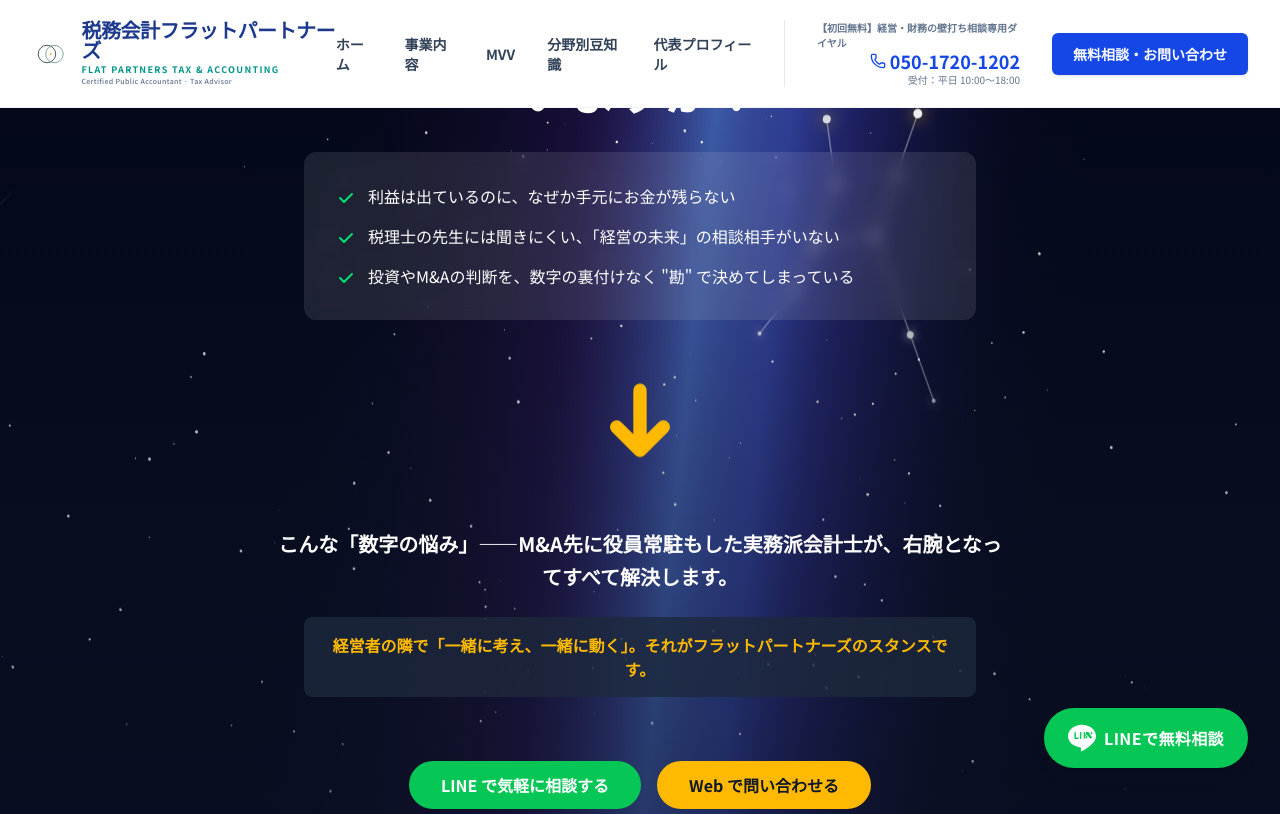
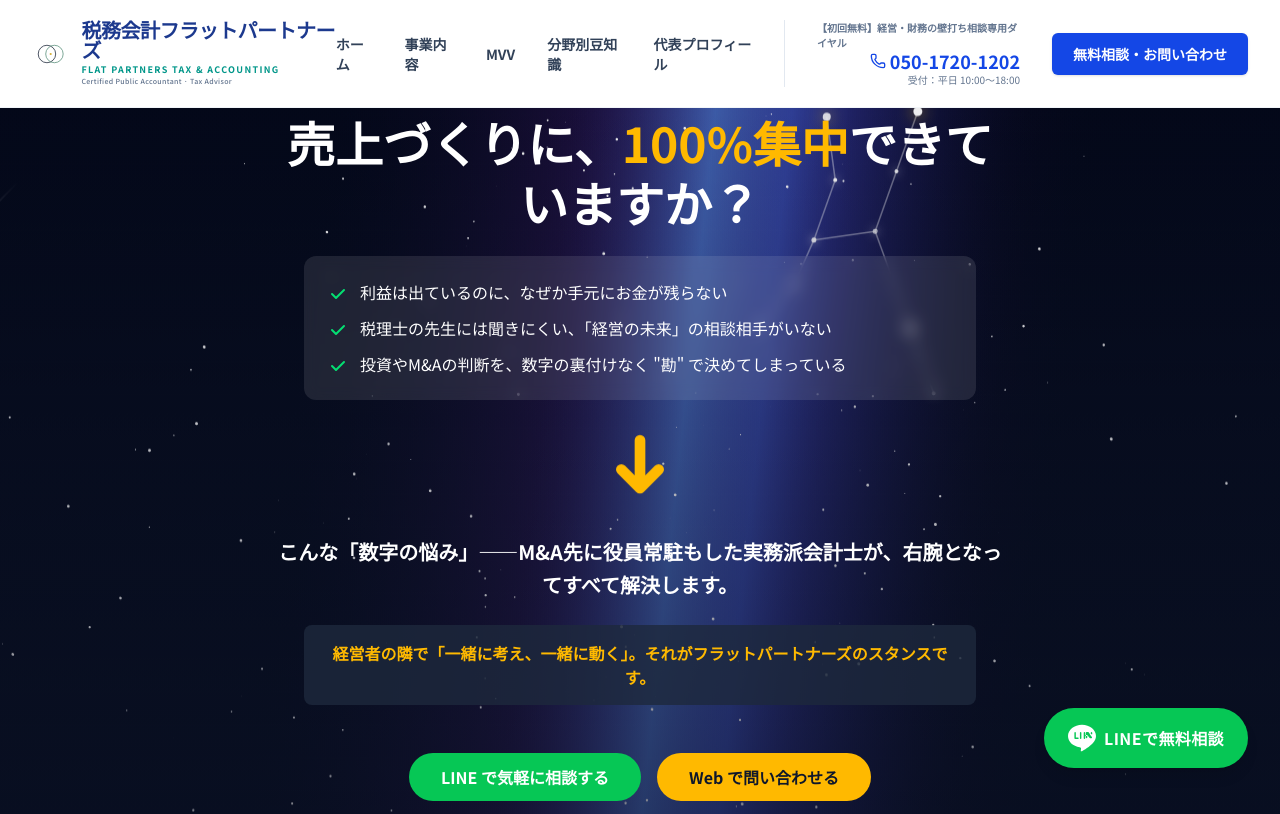
Before and after one commit to Watanabe0618-flat/flatpartners-site, a React (Vite) app: page / in a window 1280 px wide. Shown: the top 814 px of the page. Built offline with nearby package versions, Linux system fonts and the light colour scheme.

Commit message:
Add files via upload

```diff
--- a/src/components/Hero.tsx
+++ b/src/components/Hero.tsx
@@ -7,17 +7,17 @@ export default function Hero() {
       <StarryBackground />
       <div className="absolute inset-0 bg-gradient-to-b from-transparent to-slate-950/50 pointer-events-none" />
 
-      <div className="relative z-10 text-center max-w-3xl mx-auto px-4 pt-16 md:pt-0">
+      <div className="relative z-10 text-center max-w-3xl mx-auto px-4 pt-16 md:pt-28">
         {/* h1: モバイルはtext-2xlに縮小、余白も詰める */}
-        <h1 className="text-2xl md:text-5xl font-bold text-white leading-tight mb-3 md:mb-8">
+        <h1 className="text-2xl md:text-5xl font-bold text-white leading-tight mb-3 md:mb-6">
           売上づくりに、
           <span className="text-amber-400">100%集中</span>
           できていますか？
         </h1>
 
         {/* ペインポイント: モバイルはパディングと行間を圧縮 */}
-        <div className="bg-white/10 backdrop-blur-sm rounded-xl p-3 md:p-8 mb-3 md:mb-8 max-w-2xl mx-auto">
-          <div className="space-y-1.5 md:space-y-4 text-left">
+        <div className="bg-white/10 backdrop-blur-sm rounded-xl p-3 md:p-6 mb-3 md:mb-6 max-w-2xl mx-auto">
+          <div className="space-y-1.5 md:space-y-3 text-left">
             <PainPoint text="利益は出ているのに、なぜか手元にお金が残らない" />
             <PainPoint text="税理士の先生には聞きにくい、「経営の未来」の相談相手がいない" />
             <PainPoint text='投資やM&Aの判断を、数字の裏付けなく "勘" で決めてしまっている' />
@@ -25,10 +25,10 @@ export default function Hero() {
         </div>
 
         {/* SOLUTION */}
-        <div className="mb-0 md:mb-8 flex flex-col items-center">
-          <div className="flex justify-center my-2 md:my-12">
+        <div className="mb-0 md:mb-6 flex flex-col items-center">
+          <div className="flex justify-center my-2 md:my-6">
             <svg
-              className="w-16 h-16 md:w-20 md:h-20 text-amber-400 animate-bounce"
+              className="w-16 h-16 md:w-16 md:h-16 text-amber-400 animate-bounce"
               fill="none"
               stroke="currentColor"
               viewBox="0 0 24 24"
@@ -41,14 +41,14 @@ export default function Hero() {
             こんな「数字の悩み」——<br className="md:hidden" />M&A先に役員常駐もした実務派会計士が、右腕となってすべて解決します。
           </p>
           {/* 権威テキスト: PCのみ表示（モバイルでは縦幅節約のため非表示） */}
-          <div className="hidden md:block bg-slate-800/80 rounded-lg p-4 mt-4 max-w-2xl mx-auto mb-8">
+          <div className="hidden md:block bg-slate-800/80 rounded-lg p-4 mt-4 max-w-2xl mx-auto mb-6">
             <p className="text-amber-400 font-bold text-sm md:text-base">
               経営者の隣で「一緒に考え、一緒に動く」。それがフラットパートナーズのスタンスです。
             </p>
           </div>
 
           {/* ヒーローCTA: PCのみ表示（モバイルは画面下部の固定フッターバーがCTA機能を担う） */}
-          <div className="hidden md:flex justify-center gap-4 mt-8">
+          <div className="hidden md:flex justify-center gap-4 mt-6">
             <a
               href="https://line.me/R/ti/p/@602drfaq"
               target="_blank"
```
